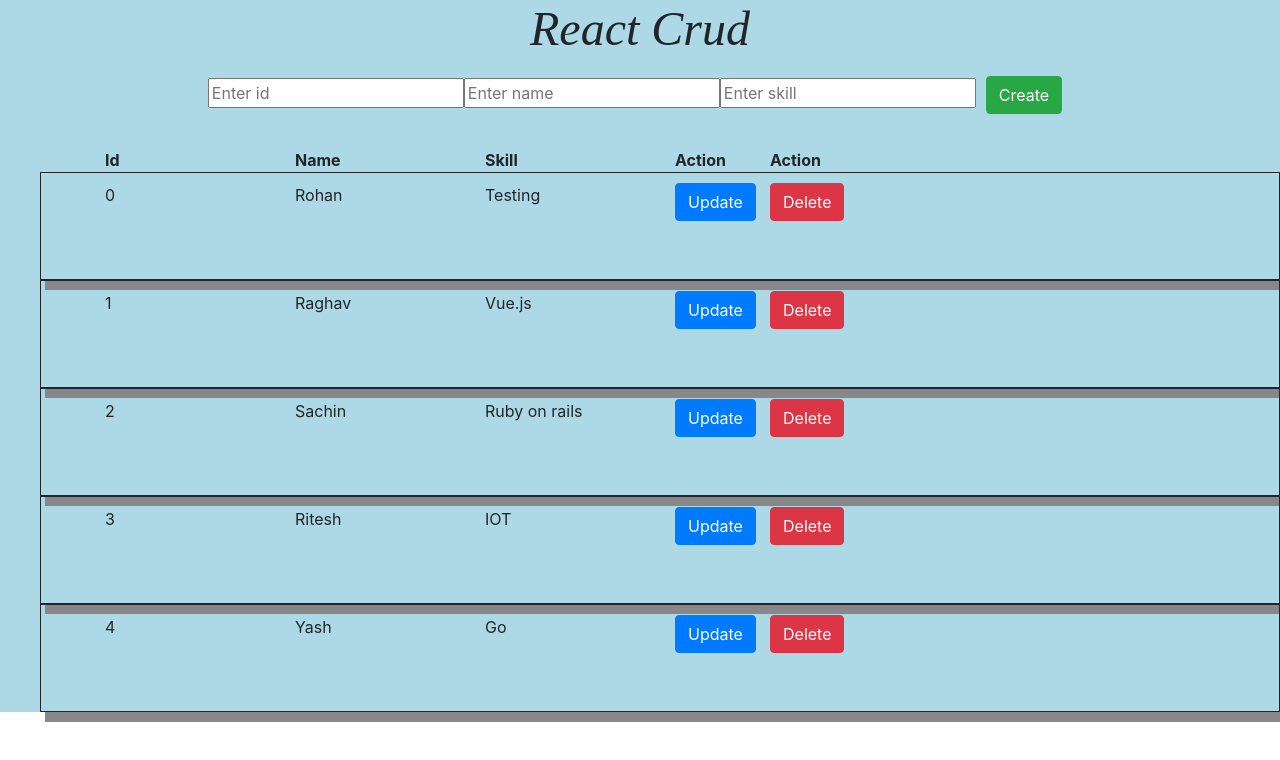
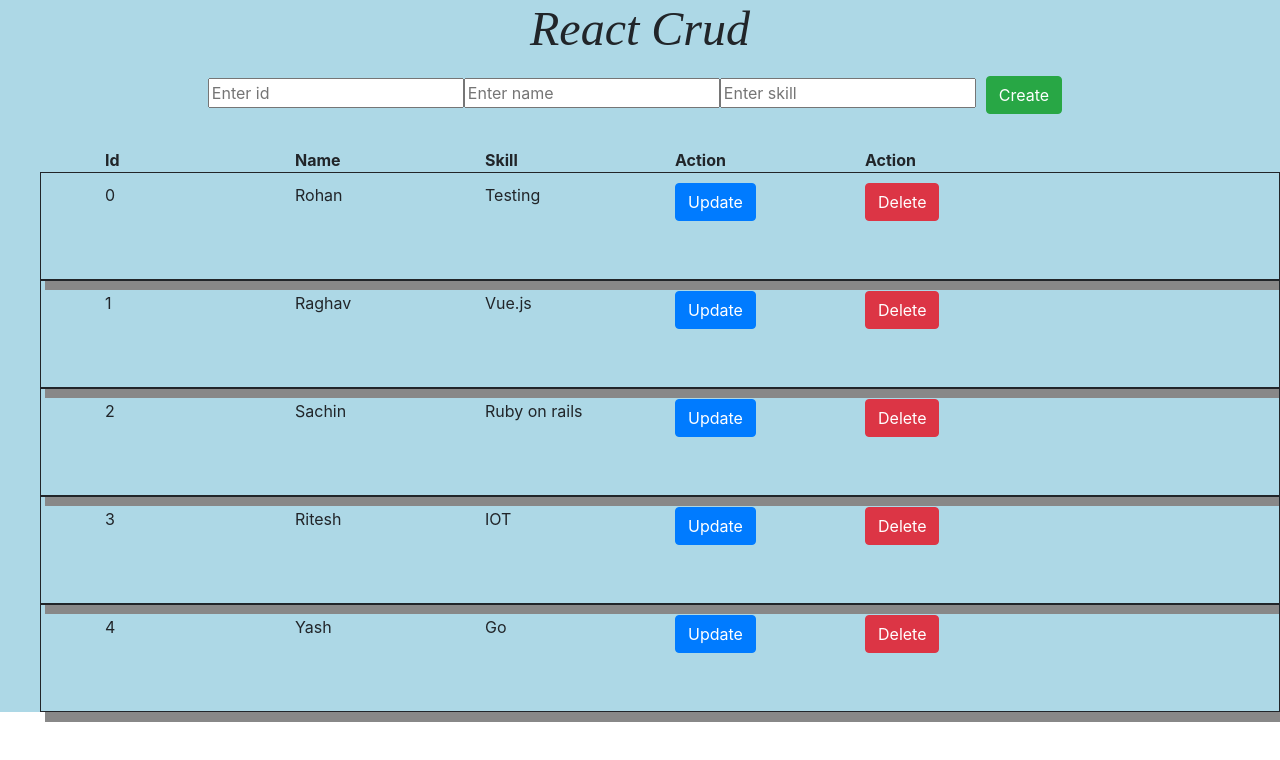
Before and after one commit to rahul2412/React-CRUD, a React (Create React App) app: page / in a window 1280 px wide. Shown: the top 760 px of the page. Built offline with nearby package versions, Linux system fonts and the light colour scheme.

Commit message:
Update data.js

```diff
--- a/src/data.js
+++ b/src/data.js
@@ -175,8 +175,8 @@ this.setState({id_new:"", name_new:"", skill_new:""});
     <Col style={{fontWeight: "bold"}} md={2}>Id</Col>
     <Col style={{fontWeight: "bold"}} md={2}>Name</Col>
     <Col style={{fontWeight: "bold"}} md={2}>Skill</Col>
-    <Col style={{fontWeight: "bold"}} md={1}>Action</Col>
-    <Col style={{fontWeight: "bold"}} md={1}>Action</Col>
+    <Col style={{fontWeight: "bold"}} md={2}>Action</Col>
+    <Col style={{fontWeight: "bold"}} md={2}>Action</Col>
   </Row>
   </Container>
 
@@ -193,8 +193,8 @@ this.setState({id_new:"", name_new:"", skill_new:""});
     <Col md={2}>{item.id}</Col>
     <Col md={2}>{item.name}</Col>
     <Col md={2}>{item.skill}</Col>
-    <Col md={1}><Button variant="primary" onClick={() => {this.updateIt(item.name) }}>Update</Button></Col>
-    <Col md={1}><Button variant="danger" onClick={() => {this.removeIt(item.name, item.id) }}>Delete</Button></Col>
+    <Col md={2}><Button variant="primary" onClick={() => {this.updateIt(item.name) }}>Update</Button></Col>
+    <Col md={2}><Button variant="danger" onClick={() => {this.removeIt(item.name, item.id) }}>Delete</Button></Col>
   </Row>
   </Container>
 
```
